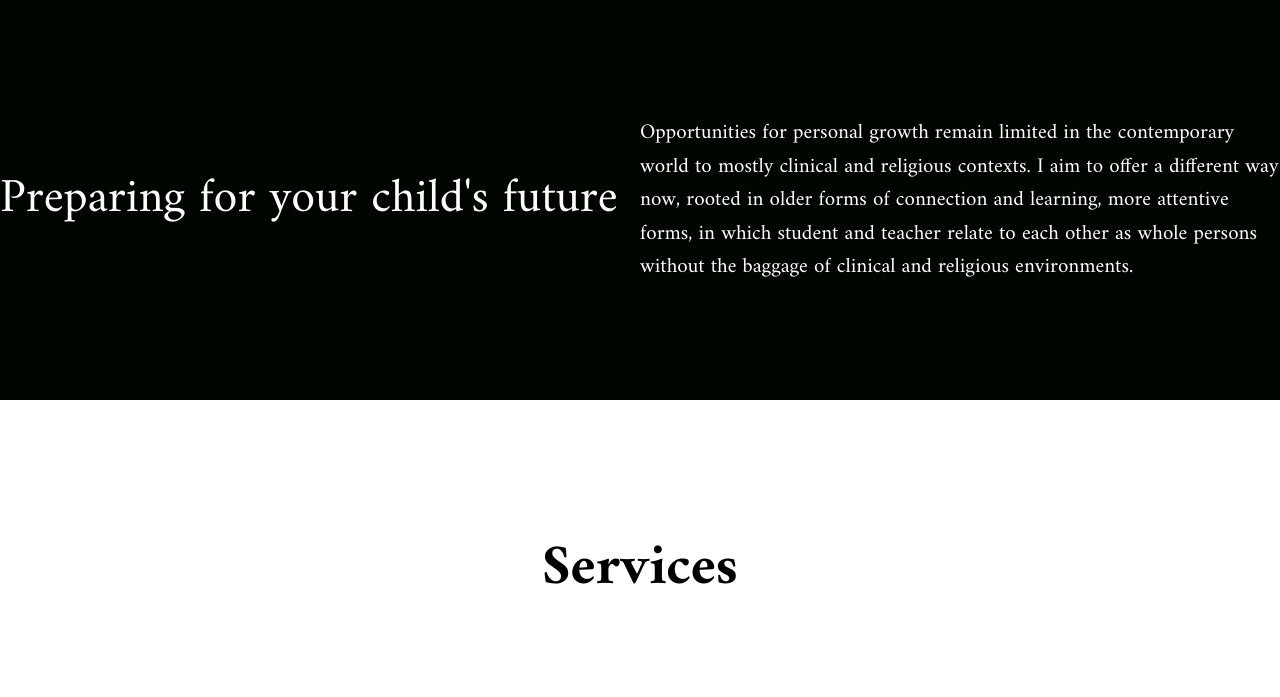
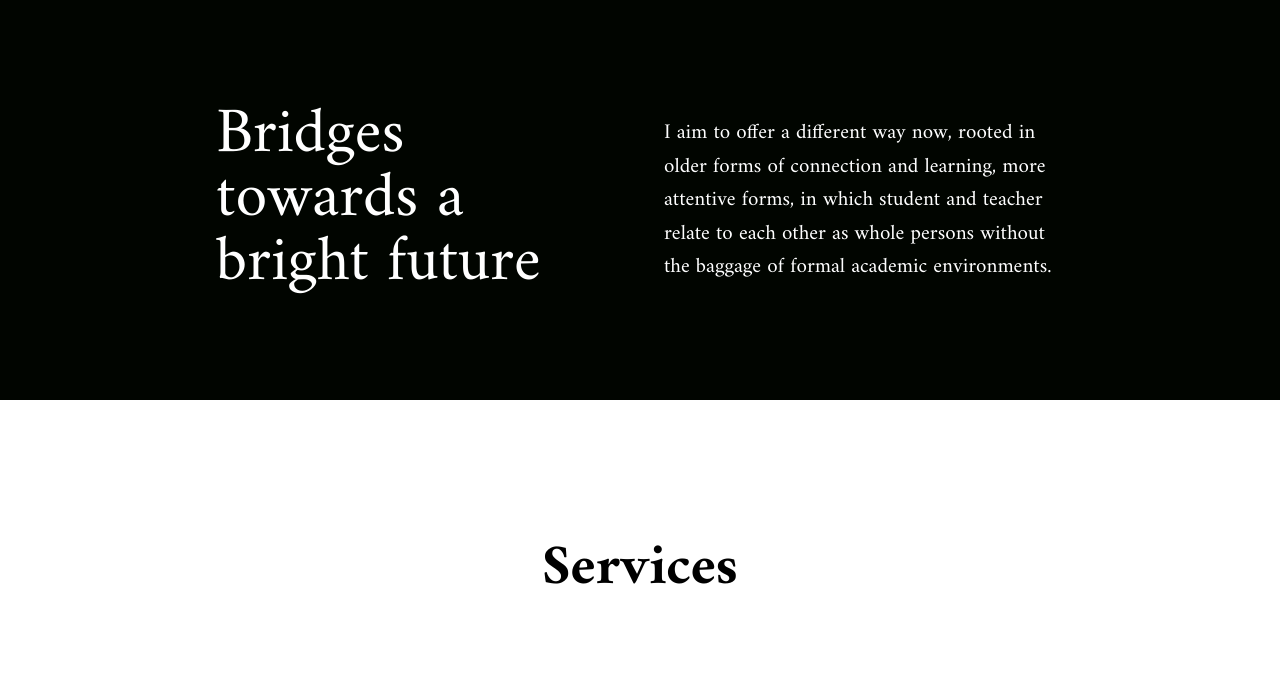
Before and after one commit to aaronzomback/zevprep, a Jekyll site: the page built from index.html, in a window 1280 px wide. Shown: the part 672-1369 px from the top of the page. Built offline with Jekyll 4.4.1, drawn with Linux system fonts in a browser that asks for light colours; nearby versions of some CDN libraries; grey boxes are pictures that could not be loaded.

Commit message:
bridges towards post hero

```diff
--- a/_sass/_index.scss
+++ b/_sass/_index.scss
@@ -47,20 +47,23 @@ section.index-post-hero {
   display: flex;
   justify-content: center;
   align-items: center;
+  gap: 48px;
   background-color: #010500;
   color: white;
   font-family: "Amiri";
 
   div {
-    width: 700px;
-    line-height: 1.4;
+    width: 400px;
+    line-height: 1;
 
     h2 {
         font-weight: 400;
+        font-size: 64px;
     }
     p {
       font-size: 21px;
       line-height: 1.6em;
+      width: 400px;
     }
   }
 }
--- a/index.html
+++ b/index.html
@@ -21,10 +21,10 @@ layout: default
 
 <section class="index-post-hero">
 <div class="">
-  <h2>Preparing for your child's future </h2>
+  <h2>Bridges towards a bright future</h2>
 </div>
 <div class="">
-  <p>Opportunities for personal growth remain limited in the contemporary world to mostly clinical and religious contexts. I aim to offer a different way now, rooted in older forms of connection and learning, more attentive forms, in which student and teacher relate to each other as whole persons without the baggage of clinical and religious environments.</p>
+  <p>I aim to offer a different way now, rooted in older forms of connection and learning, more attentive forms, in which student and teacher relate to each other as whole persons without the baggage of formal academic environments.</p>
 </div>
 </section>
 
```
